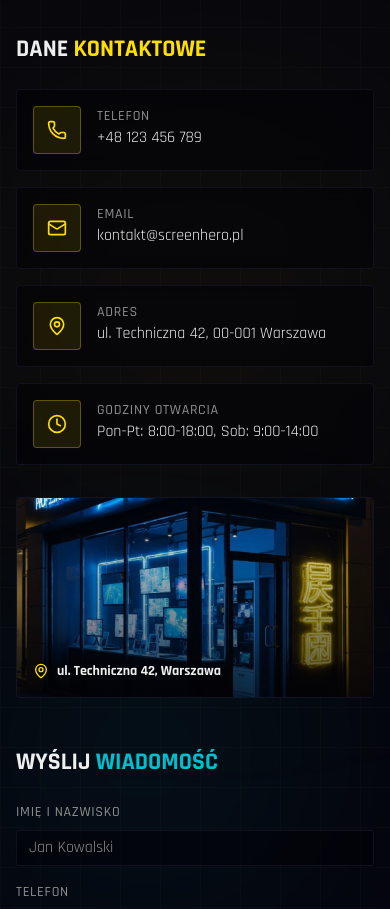
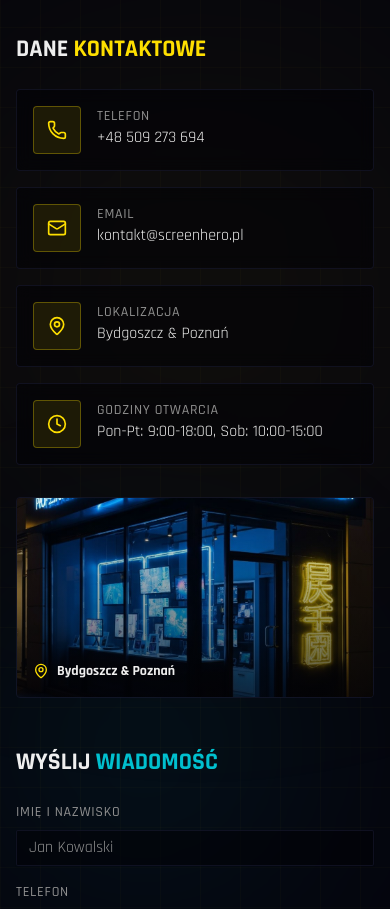
Before and after one commit to Harryburgir/Screenhero, a Next.js app: page / in a window 390 px wide. Shown: the part 6780-7689 px from the top of the page. Built offline with nearby package versions, Linux system fonts and the light colour scheme.

Commit message:
feat: update shop contact info and photo overlay\n\nAdd new phone number, addresses, and adjusted hours with new photo overlay.

```diff
--- a/components/contact.tsx
+++ b/components/contact.tsx
@@ -11,8 +11,8 @@ const contactInfo = [
   {
     icon: Phone,
     label: "Telefon",
-    value: "+48 123 456 789",
-    href: "tel:+48123456789",
+    value: "+48 509 273 694",
+    href: "tel:+48509273694",
   },
   {
     icon: Mail,
@@ -22,14 +22,14 @@ const contactInfo = [
   },
   {
     icon: MapPin,
-    label: "Adres",
-    value: "ul. Techniczna 42, 00-001 Warszawa",
+    label: "Lokalizacja",
+    value: "Bydgoszcz & Poznań",
     href: "#",
   },
   {
     icon: Clock,
     label: "Godziny otwarcia",
-    value: "Pon-Pt: 8:00-18:00, Sob: 9:00-14:00",
+    value: "Pon-Pt: 9:00-18:00, Sob: 10:00-15:00",
     href: "#",
   },
 ];
@@ -118,7 +118,7 @@ export function Contact() {
             <div className="relative mt-8 aspect-video overflow-hidden rounded border border-border/50">
               <Image
                 src="/images/contact-shop.jpg"
-                alt="Serwis ScreenHero - nasz sklep przy ul. Technicznej 42"
+                alt="Serwis ScreenHero - nasze sklepy w Bydgoszczy i Poznaniu"
                 fill
                 className="object-cover"
               />
@@ -126,7 +126,7 @@ export function Contact() {
               <div className="absolute bottom-4 left-4 flex items-center gap-2">
                 <MapPin className="h-4 w-4 text-primary" />
                 <span className="font-[family-name:var(--font-display)] text-sm font-bold text-foreground">
-                  ul. Techniczna 42, Warszawa
+                  Bydgoszcz & Poznań
                 </span>
               </div>
             </div>
```
